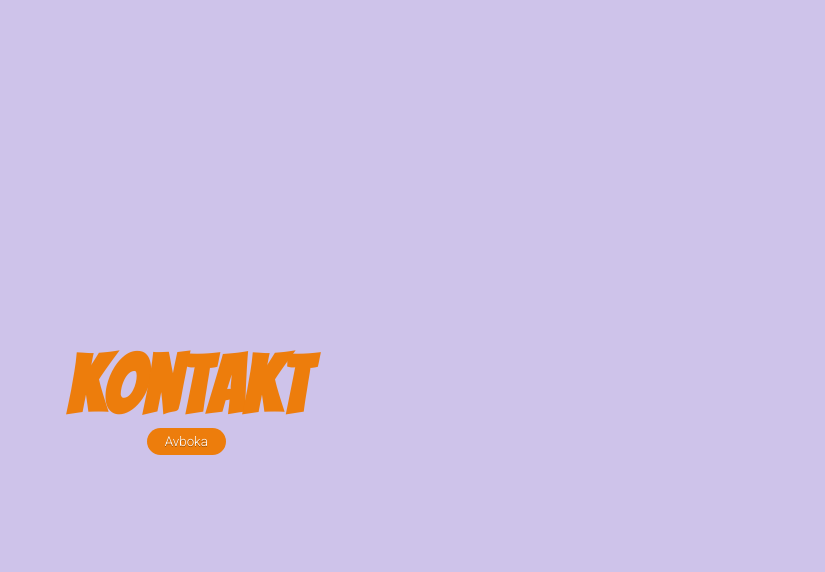
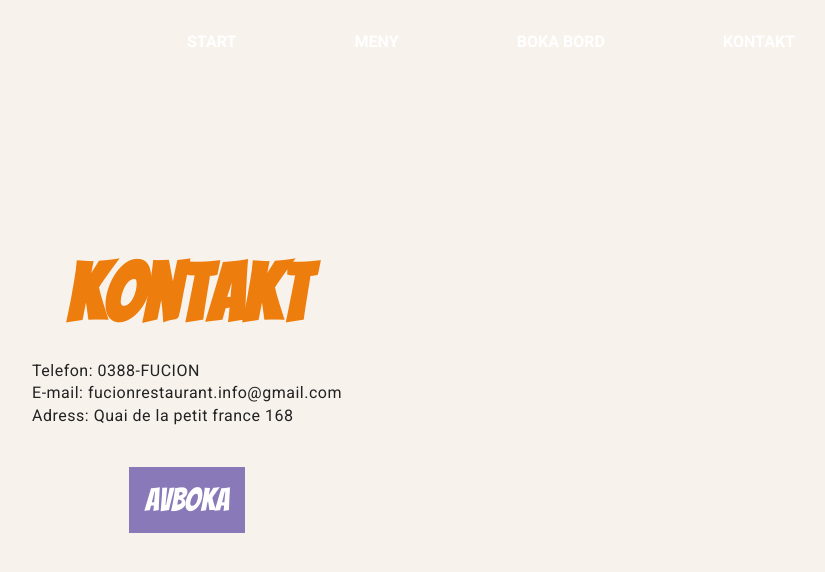
Before and after one commit to cornelialundell/deutchlandfrancais, a React (Create React App) app in the folder client/: page /contact in a window 1280 px wide. Shown: the top 572 px of the page, without its empty margins (453-1278 px from the left). Built offline with nearby package versions, Linux system fonts and the light colour scheme.

Commit message:
extra cancelling

```diff
--- a/client/src/App.tsx
+++ b/client/src/App.tsx
@@ -20,7 +20,7 @@ function App() {
       <LandingPage />
     </Route>
     <Route exact path="/contact">
-    {/* //<Nav/> */}
+    <Navigation/>
       <ContactPage/>
     </Route>
     <Route exact path="/booking">
@@ -33,6 +33,7 @@ function App() {
     </Route>
 
     <Route exact path="/cancel">
+      <Navigation/>
       <CancelBookingPage/>
       </Route>
     <Route exact path="/edit/:id">
--- a/client/src/components/cancelBookingPage/cancelBooking.tsx
+++ b/client/src/components/cancelBookingPage/cancelBooking.tsx
@@ -1,9 +1,22 @@
 import React, { FormEvent, useState } from "react";
 import axios from "axios";
 import { Booking } from "../bookingPage/booking";
+import styled from "styled-components";
+import { Wrapper } from "../globalStyles/Wrapper";
+import { Button } from "../globalStyles/Button";
+import { Heading } from "../globalStyles/Heading";
+import { P } from "../globalStyles/P-style";
+import { useHistory } from "react-router-dom";
+
+const CancelForm = styled.form `
+    display: flex;
+    flex-direction: column;
+    `
 
 export const CancelBookingPage = () => {
   const [confirmationNumber, setConfirmationNumber] = useState<number | undefined>();
+  const [showComponent, SetShowComponent] = useState(true);
+  const history = useHistory();
 
   const cancelBooking = (e: FormEvent) => {
     e.preventDefault();
@@ -13,6 +26,9 @@ export const CancelBookingPage = () => {
     async function deleteData() {
       try {
 
+        if (!confirmationNumber) {
+            alert('Fyll i konfirmationsnummer.')
+        } else{
 
         const sendData = {
           confirmationNumber,
@@ -20,29 +36,48 @@ export const CancelBookingPage = () => {
 
         axios
           .post("http://localhost:9000/cancelBooking", sendData)
-          .then(() => alert("Din bokning är nu avbokad"))
+          .then(() => SetShowComponent(false))
           .catch((err) => {
             console.log(err);
-          });
+            alert('Fyll i ditt konfirmationsnummer')
+
+          }); }
       } catch (err) {
         console.log(err);
       }
     }
   };
+  const routeChange = () =>{
+    let path = `/booking`;
+    history.push(path);
+  }
 
   return (
     <>
-      <h2>Avboka</h2>
-      <p>Vad tråkigt att vi inte får ha er runt vårt bord!</p>
-      <form onSubmit={cancelBooking}>
+    <Wrapper>
+        {showComponent ? (
+            <>
+      <Heading>Avboka</Heading>
+      <P bg="none" width="auto">Vad tråkigt att vi inte får ha er runt vårt bord!</P>
+      <CancelForm onSubmit={cancelBooking}>
         <input
           type="text"
           placeholder="konfirmationsnummer"
           onChange={(e) => { setConfirmationNumber(parseInt(e.target.value) )}}
           value={confirmationNumber}
         />
-        <button type="submit">Avboka</button>
-      </form>
+        <Button type="submit">Avboka</Button>
+
+      </CancelForm>
+      </>
+      ) : (
+          <>
+          <Heading>Avbokat!</Heading>
+          <P width="auto" bg="none">Vill du boka bord vid ett annat tillfälle? :)</P>
+          <Button onClick={routeChange}>Boka här</Button>
+          </>
+      )}
+      </Wrapper>
     </>
   );
 };
--- a/client/src/components/contactPage/contactPage.style.tsx
+++ /dev/null
@@ -1,40 +0,0 @@
-import { logDOM } from "@testing-library/react"
-import styled from "styled-components"
-
-interface IStyledHeading {
-    txt?: string;
-    size?: string;
-
-}
-
-export const StyledHeading = styled.h2`
-color: ${(props: IStyledHeading) => props.txt ? props.txt : 'red'};
-font-size: ${(props:IStyledHeading) => props.size ? props.size: '5em'};
-`
-
-export const Wrapper = styled.div`
-    display: flex;
-    flex-direction: column;
-    align-items: center;
-    justify-content: center;
-    width: 100vw;
-    min-height: 100vh;
-    background: #cec3ea;
-`
-
-export const StyledButton = styled.button`
- display:inline-block;
- padding:0.3em 1.2em;
- margin:0 0.1em 0.1em 0;
- border:0.16em solid rgba(255,255,255,0);
- border-radius:2em;
- box-sizing: border-box;
- text-decoration:none;
- font-family:'Roboto',sans-serif;
- font-weight:300;
- color:#FFFFFF;
- text-shadow: 0 0.04em 0.04em rgba(0,0,0,0.35);
- text-align:center;
- transition: all 0.2s;
-background-color: #ED7D0C;
-`
--- a/client/src/components/contactPage/contactPage.tsx
+++ b/client/src/components/contactPage/contactPage.tsx
@@ -1,18 +1,28 @@
 import { logDOM } from "@testing-library/react"
+import { useHistory } from "react-router-dom"
 import styled from "styled-components"
-import { StyledHeading } from "./contactPage.style"
-import { Wrapper } from "./contactPage.style"
-import { StyledButton } from "./contactPage.style"
+import { Wrapper } from "../globalStyles/Wrapper"
+import { Button } from "../globalStyles/Button"
+import { P } from "../globalStyles/P-style"
+import { Heading } from "../globalStyles/Heading"
 
 
 
 export const ContactPage = () => {
+    const history = useHistory();
 
+  const routeChange = () =>{
+    let path = `/cancel`;
+    history.push(path);
+  }
     return (
         <>
         <Wrapper>
-        <StyledHeading txt="#ED7D0C">Kontakt</StyledHeading>
-        <StyledButton>Avboka</StyledButton>
+        <Heading clr="#ED7D0C">Kontakt</Heading>
+        <P bg="none" width="auto">Telefon: 0388-FUCION <br/>
+        E-mail: fucionrestaurant.info@gmail.com <br/>
+        Adress: Quai de la petit france 168</P>
+        <Button onClick={routeChange}>Avboka</Button>
         </Wrapper>
         </>
     )
--- a/client/src/components/globalStyles/Button.tsx
+++ b/client/src/components/globalStyles/Button.tsx
@@ -1,7 +1,9 @@
 import styled from 'styled-components';
+import { isPropertySignature } from 'typescript';
 
 interface IStyledButton {
     bgColor?: string;
+    hBg?: string;
 }
 
 export const Button = styled.button`
@@ -16,6 +18,6 @@ transition: all 0.2s ease;
 margin: 1rem 0;
 
 &:hover {
-    background-color: #635298;
+    background-color: #635298 ;
 }
 `
--- /dev/null
+++ b/client/src/components/globalStyles/Heading.tsx
@@ -0,0 +1,12 @@
+import styled from "styled-components";
+
+interface IStyledHeading {
+    clr?: string;
+    size?: string;
+
+}
+
+export const Heading = styled.h2`
+color: ${(props: IStyledHeading) => props.clr ? props.clr : '#ED7D0C'};
+font-size: ${(props:IStyledHeading) => props.size ? props.size: '5em'};
+`
--- /dev/null
+++ b/client/src/components/globalStyles/P-style.tsx
@@ -0,0 +1,16 @@
+import styled from "styled-components";
+
+interface IStyledP {
+    bg?: string;
+    width?: string;
+}
+
+export const P = styled.p`
+width: ${(props:IStyledP) => props.width ? props.width : "100%"};
+line-height: 1.4;
+font-size: 1rem;
+padding: 1.5rem 1rem;
+background-color: ${(props: IStyledP) => props.bg ? props.bg : 'rgba(0, 0, 0, 0.5)'};
+border-radius: 2px;
+letter-spacing: .5px;
+`
--- a/client/src/components/landingPage/landingPage.style.tsx
+++ /dev/null
@@ -1,11 +0,0 @@
-import styled from "styled-components";
-
-export const P = styled.p`
-width: 70%;
-line-height: 1.4;
-font-size: 1rem;
-padding: 1.5rem 1rem;
-background-color: rgba(0, 0, 0, 0.5);
-border-radius: 2px;
-letter-spacing: .5px;
-`
--- a/client/src/components/landingPage/landingPage.tsx
+++ b/client/src/components/landingPage/landingPage.tsx
@@ -2,7 +2,7 @@ import React from "react";
 import { Wrapper} from './../globalStyles/Wrapper'
 import {ReactComponent as ReactLogo} from './../../img/fucion-logo.svg'
 import background from './../../img/background.jpeg'
-import { P } from "./landingPage.style";
+import { P } from "../globalStyles/P-style";
 
 
 export const LandingPage = () => {
@@ -10,7 +10,7 @@ export const LandingPage = () => {
   return (
     <Wrapper bg={`url(${background})`} clr="white">
       <ReactLogo/>
-      <P>På gränsen mellan soliga Tyskland och charmiga Frankrike hittar ni oss.
+      <P width="70%">På gränsen mellan soliga Tyskland och charmiga Frankrike hittar ni oss.
         En tyskfransk fusion som erbjuder något för alla. Avnjut din Brie de Meaux med en iskall
         Weissbier i den vackra miljön vid strömmen i Strasbourg.</P>
     </Wrapper>
```
